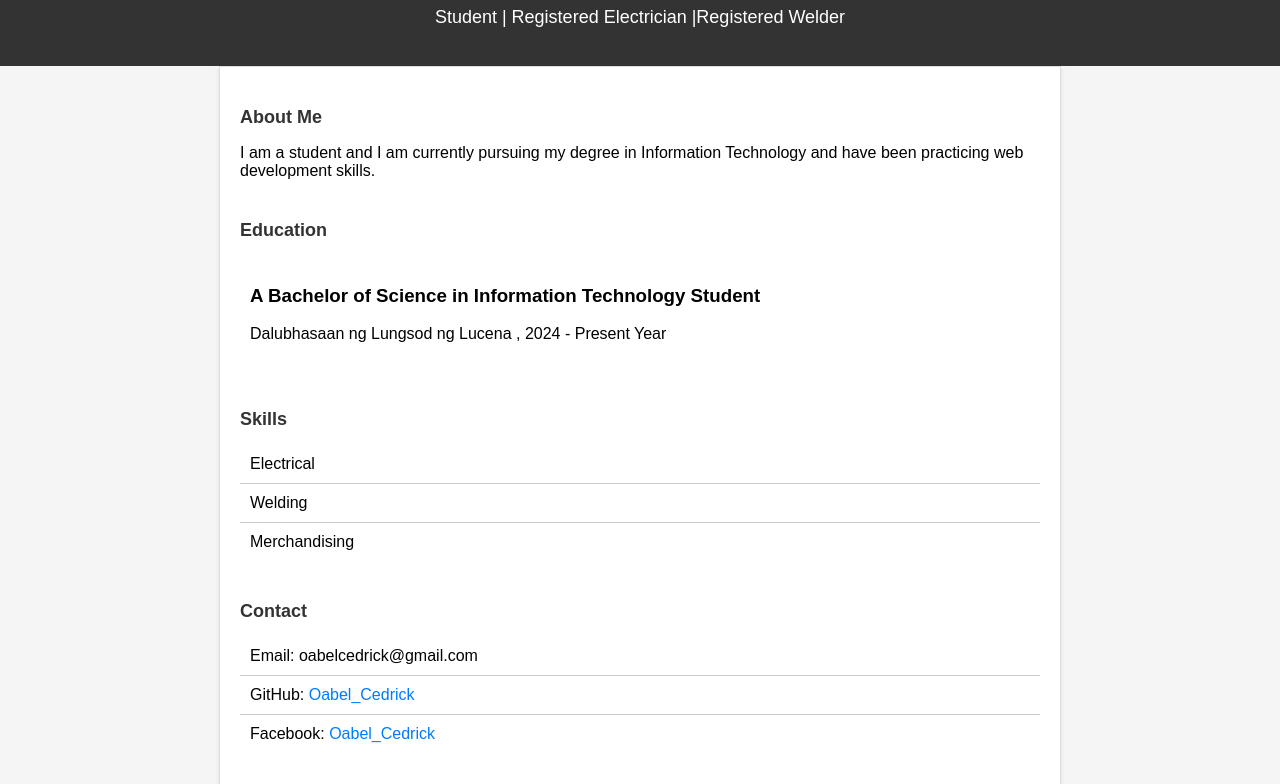
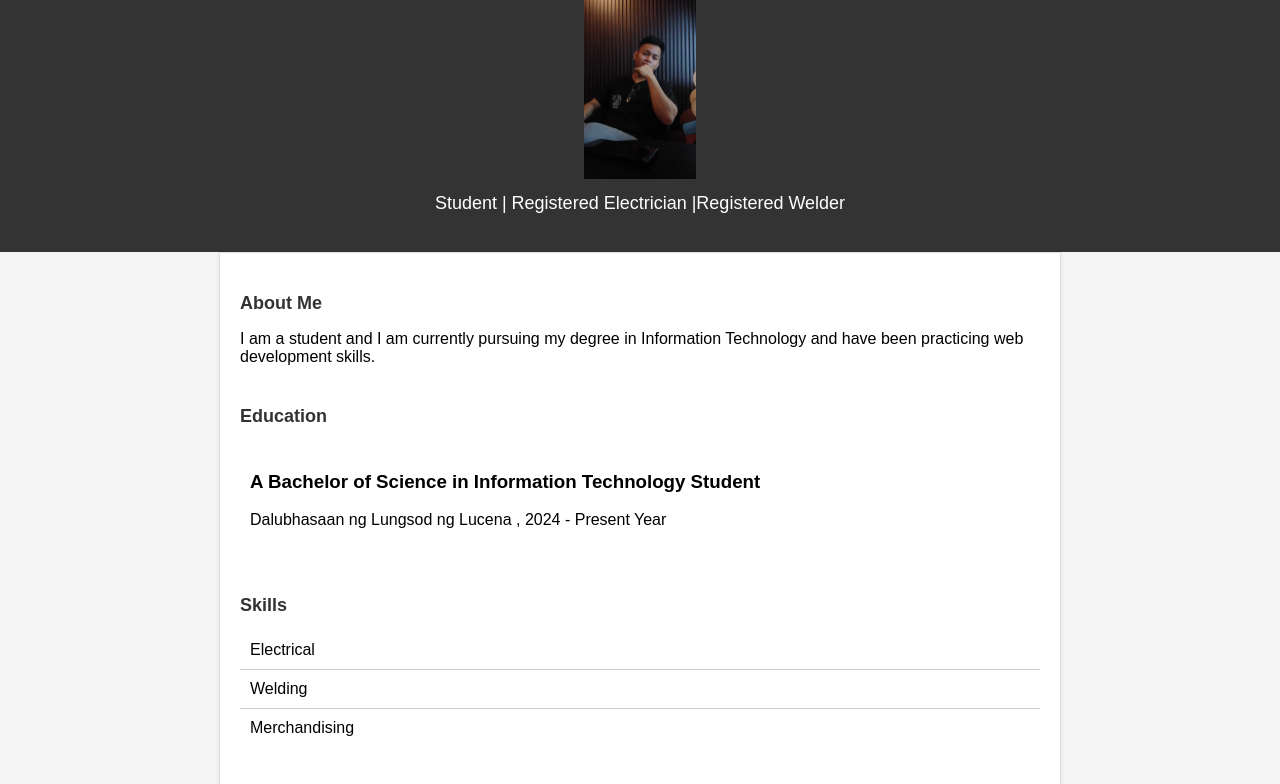
Before and after one commit to OabelCedy/Online-Resume, a plain HTML site: page index.html in a window 1280 px wide. Shown: the part 69-853 px from the top of the page. Drawn offline with Linux system fonts and the light colour scheme.

Commit message:
index.html

```diff
--- a/index.html
+++ b/index.html
@@ -9,7 +9,7 @@
 <body>
   <header>
     <h1>Cedrick S. Oabel</h1>
-    <img src=" /storage/emulated/0/Download/Cedrick.jpg" alt ="Cedrick Oabel" width="" height="200">
+    <img src="Cedrick.jpg" alt ="Cedrick Oabel" width="" height="200">
     <p>Student | Registered Electrician |Registered Welder</p>
   </header>
 
```
